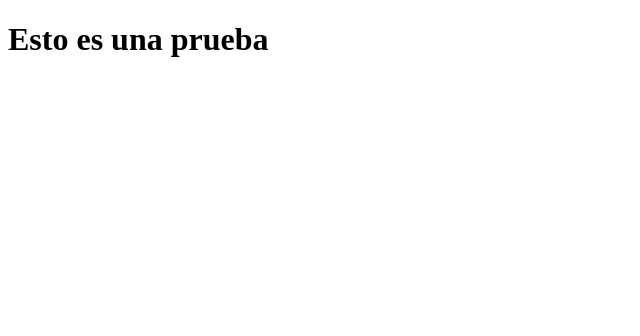
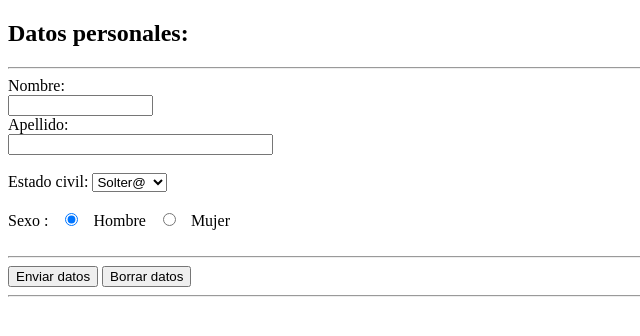
Before and after one commit to AdrianRami1/.git.io, a plain HTML site: page index.html in a window 1280 px wide. Shown: the whole page, without its empty margins (0-640 px from the left). Drawn offline with Linux system fonts and the light colour scheme.

Commit message:
Update index.html

```diff
--- a/index.html
+++ b/index.html
@@ -6,7 +6,35 @@
     <title>Document</title>
 </head>
 <body>
-    <h1>Esto es una prueba</h1>
 
+<h2>Datos personales:</h2>
+<hr>
+<form action="maito: felixcarrasco39@gmail.com" method="post" >
+
+  <label for="nombre">Nombre:</label><br>
+  <input type="text" id="nombre" name="nombre" size="15"><br>
+  <label for="apellido">Apellido:</label><br>
+  <input type="text" id="apellido" name="apellido" size="30"><br><br>
+
+  <label for="estado">Estado civil:</label>
+  <select name="lenguajes" id="lang">
+        <option value="soltero">Solter@</option>
+        <option value="casado">Casad@</option>
+        <option value="viudo">Viud@</option>
+   </select><br><br>
+
+  <label for="sexo">Sexo :</label>
+  <input type="radio" id="hombre" name="hombre" value="hombre" checked >
+  <label for="hombre" >Hombre</label>
+  <input type="radio" id="mujer" name="mujer" value="mujer">
+  <label for="mujer">Mujer</label><br><br>
+
+  <hr>
+
+  <input type="submit" value="Enviar datos">
+  <input type="reset" value="Borrar datos">
+
+  <hr>
+</form>
 </body>
 </html>
```
